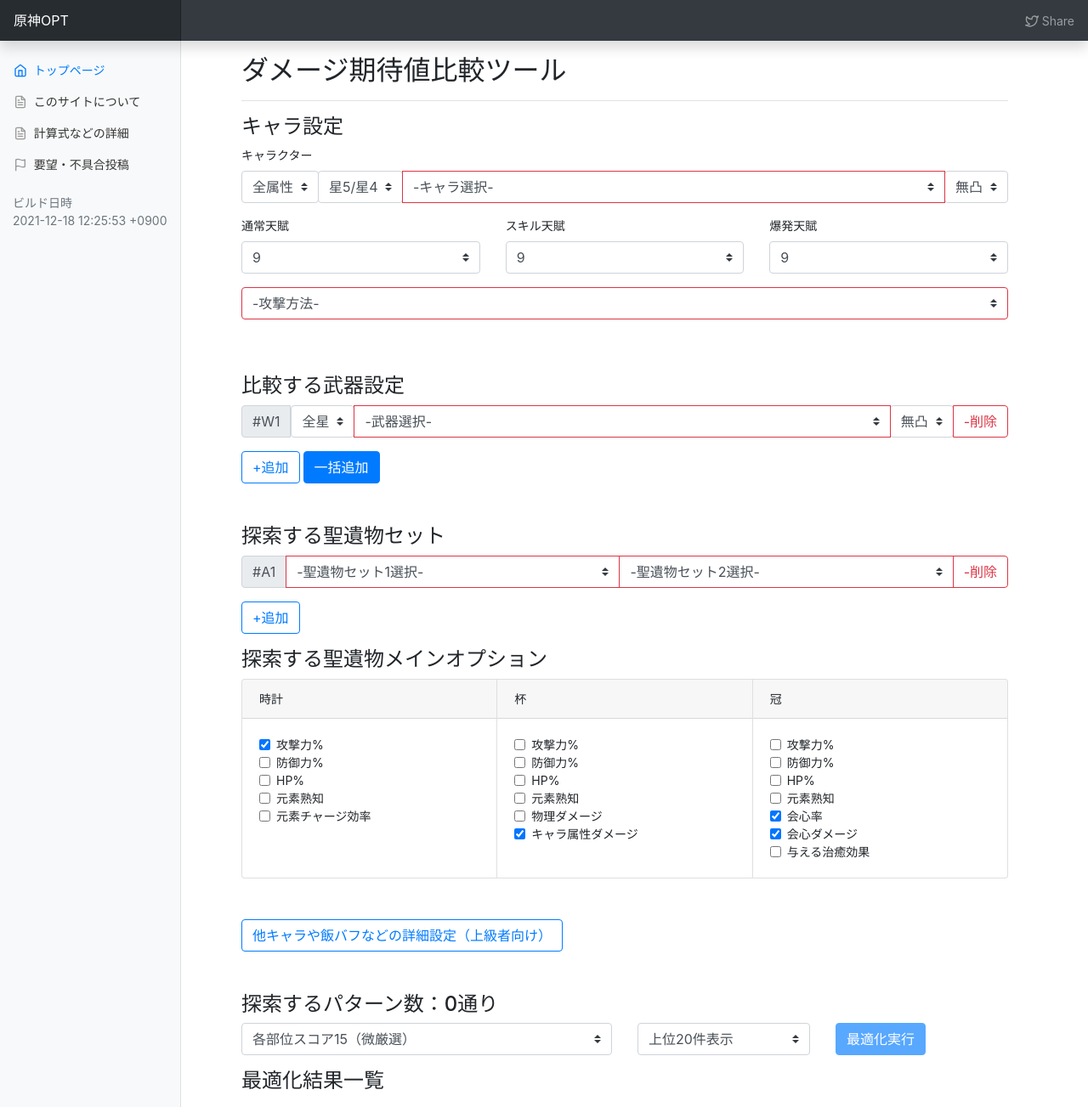
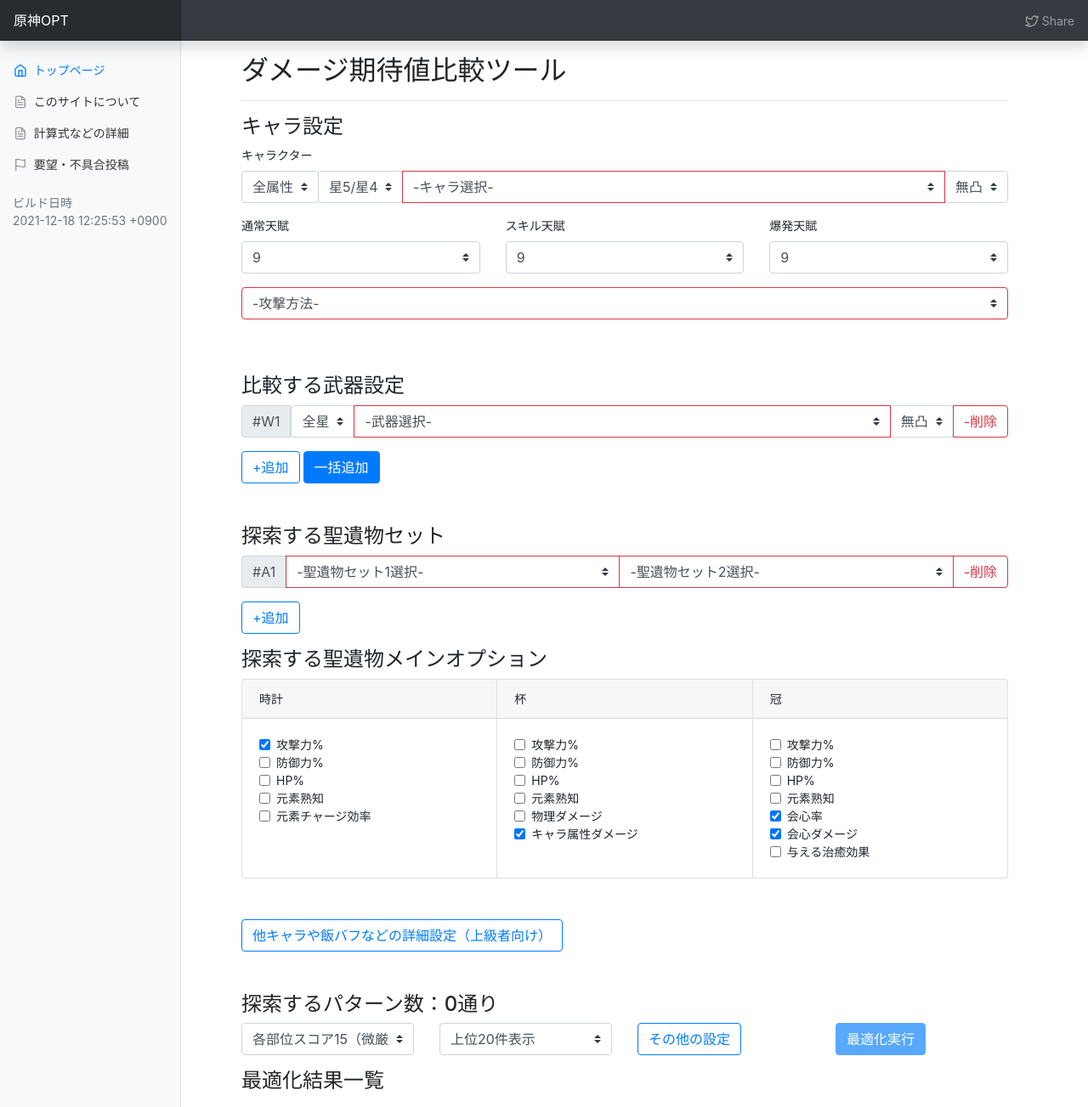
Before and after one commit to k3kaimu/genshinopt, a Jekyll site: the page built from index.html, in a window 1280 px wide and 1303 px high. Shown: the whole window at 85% size. Built offline with Jekyll 4.4.1, drawn with Linux system fonts in a browser that asks for light colours; nearby versions of some CDN libraries; the list of posts is cut into pages by our own code.

Commit message:
add usePowRecharge

```diff
--- a/index.html
+++ b/index.html
@@ -332,7 +332,7 @@
 
 <h4 class="h4">探索するパターン数：<span data-bind="text: allPatterns().length"></span>通り</h4>
 <div class="row mb-3">
-  <div class="col-sm-6">
+  <div class="col-sm-6 col-lg-3">
     <select class="custom-select" data-bind="value: optTotalCost">
       <option value="0">各部位スコア0</option>
       <option value="25">各部位スコア5</option>
@@ -355,7 +355,7 @@
 <!-- </div>
 
 <div class="row mb-3"> -->
-  <div class="col-6 col-lg-3">
+  <div class="col-sm-6 col-lg-3">
     <select class="custom-select" data-bind="value: showOptResultsLimit">
       <option selected value="20">上位20件表示</option>
       <option value="40">上位40件表示</option>
@@ -363,10 +363,78 @@
       <option value="1000">上位1000件表示</option>
     </select>
   </div>
-  <div class="col-6 col-lg-3">
+  <div class="col-sm-6 col-lg-3">
+    <button type="submit" class="btn btn-outline-primary" data-toggle="collapse" data-target="#otherSettings">その他の設定</button>
+  </div>
+  <div class="col-sm-6 col-lg-3">
     <button type="submit" id="scrollTargetAfterOptimization" class="btn btn-primary" data-bind="click: optimizeAllCases(), disable: allPatterns().length == 0 || selectedAttack() == undefined">最適化実行</button>
   </div>
 </div>
+
+<div class="mb-3">
+  <div class="collapse mt-2" id="otherSettings">
+    <div class="row">
+      <div class="col-sm-6">
+        <div class="card">
+          <div class="card-header p-2">元素チャージ効率を考慮</div>
+          <div class="card-body p-2">
+            <p>
+              ダメージの期待値に元素チャージ効率のX乗の値を掛けたものを評価値として最適化します．
+              <span class="text-danger">この設定を有効にした場合，最適化結果一覧で表示される数値（最適化の評価値）は元素チャージ効率のX乗の値を掛けたものになります．</span>
+              ただし，「詳細表示」で表示されるダメージ期待値は従来通りダメージの期待値になっています．
+            </p>
+            <div class="form-group m-0">
+              <div class="form-check">
+                <label class="form-check-label">
+                  <input class="form-check-input" type="checkbox" data-bind="checked: usePowRecharge">
+                  この設定を有効にする
+                </label>
+              </div>
+            </div>
+            <div class="form-group row m-0">
+              <label class="col-sm-5 col-form-label">累乗数：<span></span>乗</label>
+              <div class="col-sm-7 mt-sm-2">
+              <input type="range" class="form-control-range" data-bind="value: exponentOfRecharge" min="0" max="2" step="0.1">
+              </div>
+            </div>
+          </div>
+        </div>
+      </div>
+      <div class="col-sm-6">
+        <div class="card">
+          <div class="card-header p-2">大域最適化アルゴリズムの利用</div>
+          <div class="card-body p-2">
+            <p>
+              本サイトでは，計算時間の都合上デフォルトでは局所最適化アルゴリズムを採用しています．
+              原神のダメージ計算式は単純なため，局所最適化アルゴリズムでも十分に動作しますが，この設定を有効にすることで，
+              大域最適化アルゴリズムを利用できます．
+              具体的には，この設定を有効にすることで大域最適化アルゴリズムを実行し大まかな最適解のアタリをつけた後に，局所最適化アルゴリズムを実行するようになります．
+              注意として，<span class="text-danger">この設定を有効にすると最適化が完了するまでに時間がかかる可能性があります．</span>
+            </p>
+            <div class="form-group m-0">
+              <div class="form-check">
+                <label class="form-check-label">
+                  <input class="form-check-input" type="checkbox">
+                  大域最適化を有効にする
+                </label>
+              </div>
+            </div>
+            <div class="form-group">
+              <label class="col-form-label">大域最適化の目的関数の呼び出し回数の上限</label>
+              <select class="custom-select">
+                <option value="100">100回</option>
+                <option value="100">1000回</option>
+                <option value="100">1万回</option>
+                <option value="100">10万回</option>
+              </select>
+            </div>
+          </div>
+        </div>
+      </div>
+    </div>
+  </div>
+</div>
+
 
 <div data-bind="visible: (savedURL() || '').length != 0">
 <div class="input-group mb-3">
--- a/js/page/index.js
+++ b/js/page/index.js
@@ -374,6 +374,13 @@
         this.optTotalCost = ko.observable();
 
 
+        // 評価値に元素チャージ効率を考慮するか？
+        this.usePowRecharge = ko.observable(false);
+
+        // usePowRechargeが有効のとき，元素チャージ効率のX乗を評価値に乗算する
+        this.exponentOfRecharge = ko.observable(0.5);
+
+
         this.allPatterns = ko.pureComputed(function(){
             let dst = [];
             this.comparingWeaponList().forEach((weapon, iwp) => {
@@ -407,6 +414,7 @@
                                     cup: cup,
                                     hat: hat,
                                     exbuff: this.externalBuff,
+                                    powRecharge: { isEnabled: this.usePowRecharge(), exp: Number(this.exponentOfRecharge()) },
                                 });
                             });
                         })
@@ -467,7 +475,13 @@
 
                     function objfunc(x) {
                         setArg(x);
-                        return calc.calculate(attackType.dmgScale(setting.character), attackType.attackProps).total();
+                        let dmg = calc.calculate(attackType.dmgScale(setting.character), attackType.attackProps).total();
+
+                        if(setting.powRecharge.isEnabled) {
+                            return dmg.mul(calc.recharge(attackType.attackProps).pow_number(setting.powRecharge.exp));
+                        } else {
+                            return dmg;
+                        }
                     }
 
                     let x0 = [0, 0, 0, 0, 0, 0, 0];
@@ -642,6 +656,9 @@
                 obj.hat[c.value] = c.checked();
             });
 
+            obj.usePowRecharge = this.usePowRecharge();
+            obj.exponentOfRecharge = Number(this.exponentOfRecharge());
+
             return obj;
 
         }.bind(this);
@@ -687,6 +704,9 @@
                 c.checked(obj.hat[c.value]);
             });
 
+            this.usePowRecharge(obj.usePowRecharge);
+            this.exponentOfRecharge(obj.exponentOfRecharge);
+
         }.bind(this);
     }
 
```
